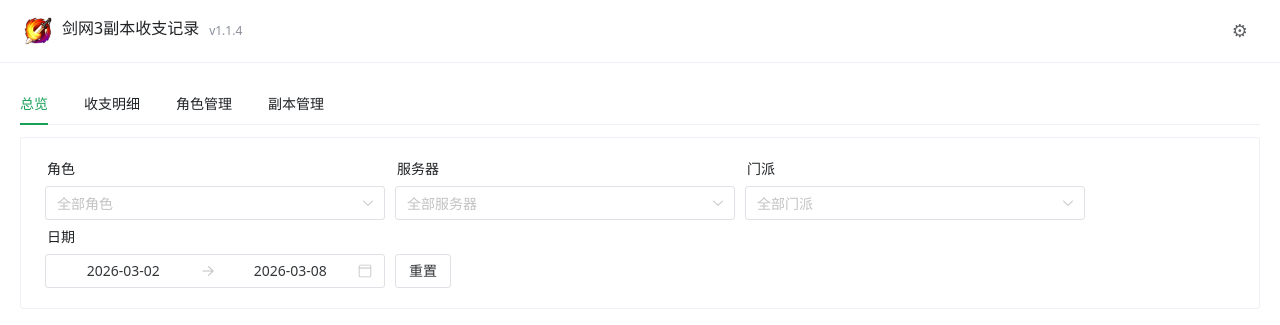
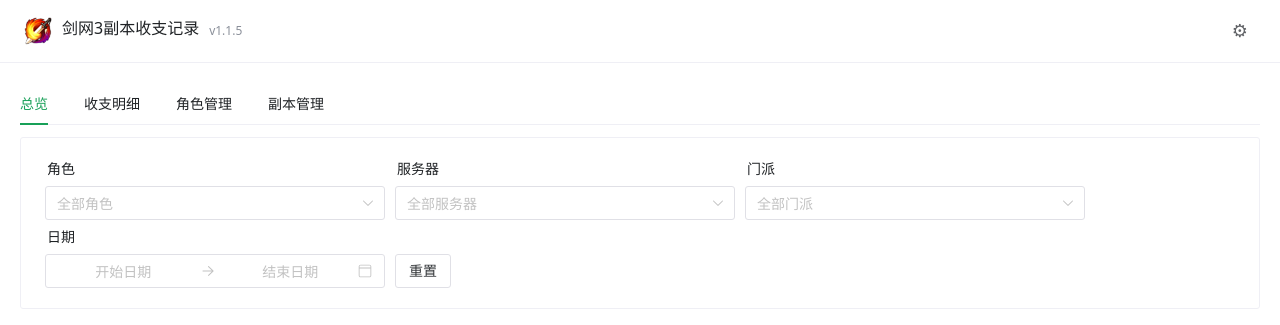
Before and after one commit to xzhasdf/jx3-gold-tracker, a Vue app: page / in a window 1280 px wide. Shown: the top 325 px of the page. Built offline with nearby package versions, Linux system fonts and the light colour scheme.

Commit message:
update: 解除部分限制

```diff
--- a/package.json
+++ b/package.json
@@ -1,7 +1,7 @@
 {
   "name": "jx3-gold-tracker",
   "private": true,
-  "version": "1.1.4",
+  "version": "1.1.5",
   "type": "module",
   "main": "electron/main.cjs",
   "scripts": {
--- a/src/modules/overview/OverviewPage.vue
+++ b/src/modules/overview/OverviewPage.vue
@@ -107,7 +107,7 @@
   roleId: null,
   server: null,
   school: null,
-  range: tracker.getCurrentWeekRange()
+  range: null
 })
 
 const dateRangeShortcuts = DATE_RANGE_SHORTCUTS
@@ -220,7 +220,7 @@
   filters.roleId = null
   filters.server = null
   filters.school = null
-  filters.range = tracker.getCurrentWeekRange()
+  filters.range = null
 }
 
 const columns: DataTableColumns<OverviewRow> = [
--- a/src/modules/record/RecordManager.vue
+++ b/src/modules/record/RecordManager.vue
@@ -155,19 +155,19 @@
   <n-modal v-model:show="showEdit" preset="card" title="编辑收支记录" style="max-width: 620px">
     <n-form label-placement="left" label-width="90">
       <n-form-item label="日期">
-        <n-date-picker v-model:value="editForm.date" type="date" disabled :style="fieldStyle" />
+        <n-date-picker v-model:value="editForm.date" type="date" clearable :shortcuts="dateShortcuts" :style="fieldStyle" />
       </n-form-item>
       <n-form-item label="角色">
         <n-select
           v-model:value="editForm.roleId"
           :options="roleOptionsForAddRecord"
           :render-label="renderRoleOption"
-          disabled
+          filterable
           :style="fieldStyle"
         />
       </n-form-item>
       <n-form-item label="副本">
-        <n-cascader v-model:value="editForm.dungeonId" :options="dungeonCascaderOptions" check-strategy="child" disabled :style="fieldStyle" />
+        <n-cascader v-model:value="editForm.dungeonId" :options="dungeonCascaderOptions" check-strategy="child" filterable :style="fieldStyle" />
       </n-form-item>
       <n-form-item label="收入">
         <n-input-number v-model:value="editForm.incomeGold" :min="0" :show-button="false" :style="fieldStyle" />
--- a/src/views/HomeView.vue
+++ b/src/views/HomeView.vue
@@ -5,7 +5,7 @@
         <div class="header-brand">
           <img src="../assets/logo.png" alt="logo" class="header-logo" />
           <n-thing title="剑网3副本收支记录" />
-          <span class="header-version">v1.1.4</span>
+          <span class="header-version">v1.1.5</span>
         </div>
         <n-dropdown trigger="click" :options="settingOptions" @select="handleSettingSelect">
           <button class="gear-btn" type="button" aria-label="设置">⚙</button>
```
Also changed, not shown: 1 other file (tests, documents, lock files or other folders).
